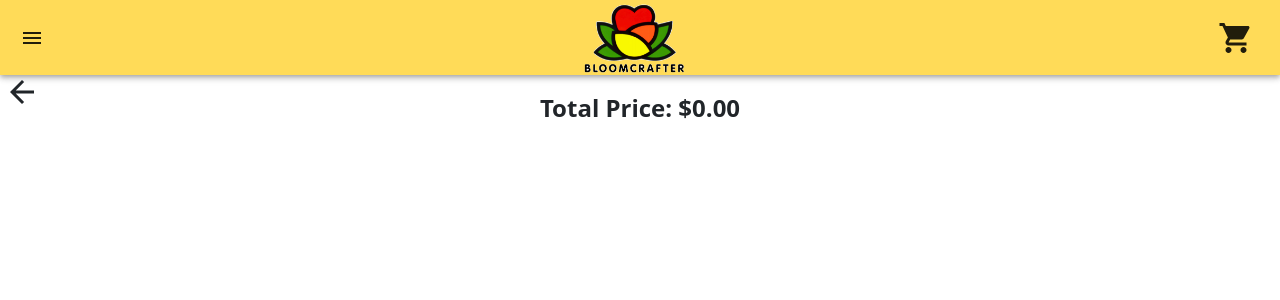
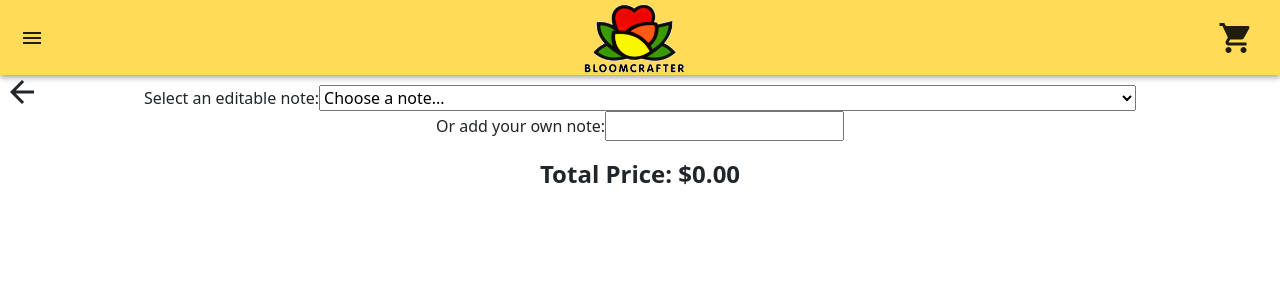
Before and after one commit to 394-w24/BloomCraft2, a React (Vite) app: page /bouquetbuilder in a window 1280 px wide. Both pictures are taken after a click on the button 1235 px from the left and 37 px from the top of the page. Shown: the top 300 px of the page. Built offline with nearby package versions, Linux system fonts and the light colour scheme.

Commit message:
Adding note at checkout 1st attempt

```diff
--- a/src/components/FinalCart.jsx
+++ b/src/components/FinalCart.jsx
@@ -1,8 +1,67 @@
+import React, { useState } from "react";
 import FinalCartFlowerType from "./FinalCartFlowerType";
 
-const FinalCart = ({ focalFlowers, fillerFlowers, foliageFlowers }) => {
+const FinalCart = ({ occasion, focalFlowers, fillerFlowers, foliageFlowers }) => {
+  const [selectedNote, setSelectedNote] = useState("");
+  const [customNote, setCustomNote] = useState("");
+
+
+  const handleSelectNote = (event) => {
+    setSelectedNote(event.target.value);
+  };
+
+  const handleNoteChange = (event) => {
+    setCustomNote(event.target.value);
+  };
+
+
+
+  const editableNotes = ["Happy [Holiday]! Wishing you a joyful celebration filled with love, laughter, and flowers.",
+                      "May this [Holiday] be filled with happiness, good times, and beautiful blooms.",
+                      "Wishing you and your loved ones a [Holiday] season filled with warmth and the fragrance of fresh flowers.",
+                      "Let's add some color to your day! Enjoy these vibrant flowers and let's have some fun.",
+                      "Life is too short to not enjoy beautiful flowers. Here's a bouquet to brighten your mood!",
+                      "Sending you flowers to remind you to take a moment to laugh and enjoy the little things in life.",
+                      "I'm truly sorry for my mistake. Please accept these flowers as a symbol of my remorse.",
+                      "I regret my actions and hope these flowers can express the apology I struggle to put into words.",
+                      "I apologize from the bottom of my heart. I hope these flowers can begin to mend what I've broken.",
+                      "Thank you for being such an amazing friend. These flowers are a token of my gratitude.",
+                      "Your kindness and support mean the world to me. These flowers are for you.",
+                      "In appreciation of all that you do, here's a bouquet to brighten your day.",
+                      "To the love of my life, these flowers are a symbol of my endless love for you.",
+                      "Every petal of these flowers carries a piece of my heart. I love you!",
+                      "Just like these flowers, our love continues to bloom and grow. Forever yours.",
+
+
+]
+
   return (
-    <div style={{marginTop: '10px'}}>
+
+    <div style={{ marginTop: "10px" }}>
+      <div>
+        <label htmlFor="selectNote">Select an editable note:</label>
+        <select id="selectNote" onChange={handleSelectNote} value={selectedNote}>
+          <option value="">Choose a note...</option>
+          {editableNotes.map((note, index) => (
+            <option key={index} value={note}>
+              {note}
+            </option>
+          ))}
+        </select>
+      </div>
+      <div>
+        <label htmlFor="customNote">Or add your own note:</label>
+        <input
+          type="text"
+          id="customNote"
+          name="customNote"
+          value={customNote}
+          onChange={handleNoteChange}
+        />
+      </div>
+      {/* Optionally display the selected note */}
+
+      <div style={{marginTop: '10px'}}>
       {focalFlowers.length !== 0 && <h3>Focal Flowers</h3>}
       <FinalCartFlowerType flowerList={focalFlowers} />
       {fillerFlowers.length !== 0 && <h3>Filler Flowers</h3>}
@@ -10,6 +69,13 @@ const FinalCart = ({ focalFlowers, fillerFlowers, foliageFlowers }) => {
       {foliageFlowers.length !== 0 && <h3>Foliage Flowers</h3>}
       <FinalCartFlowerType flowerList={foliageFlowers} />
     </div>
+    {selectedNote && (
+        <div>
+          <h3>Selected Note:</h3>
+          <p>{selectedNote}</p>
+        </div>
+      )}
+    </div>
   );
 };
 
```
